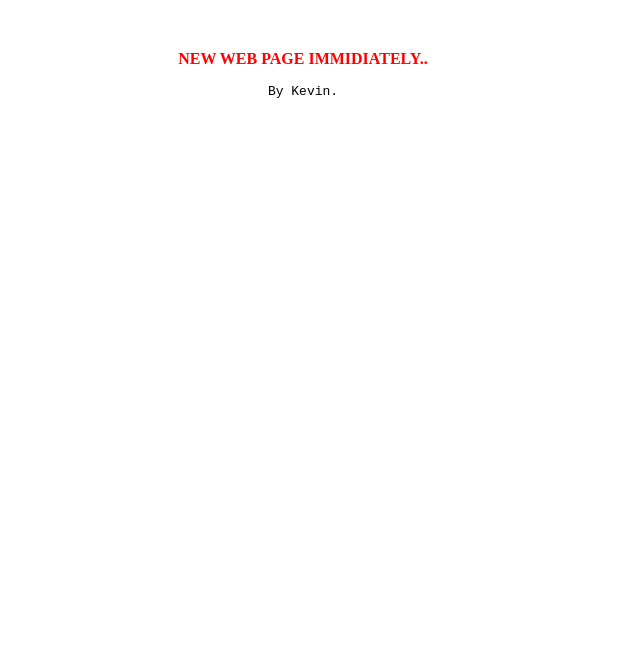
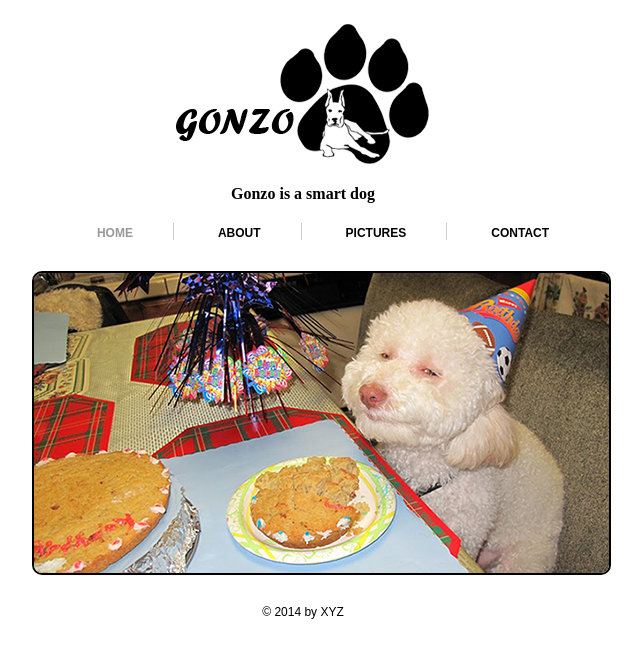
Before and after one commit to Popcev/LearningFromThenewboston, a plain HTML site: page Dogs_Site/index.html in a window 1280 px wide. Shown: the whole page, without its empty margins (337-979 px from the left). Drawn offline with Linux system fonts and the light colour scheme.

Commit message:
BACK UP KEVIN BACKUP :D

```diff
--- a/Dogs_Site/index.html
+++ b/Dogs_Site/index.html
@@ -1,3 +1,76 @@
-<p style="font-weight:bold;margin-top:50px;text-align:center;color:red;">NEW WEB PAGE IMMIDIATELY..
+<!DOCTYPE html PUBLIC "-//W3C//DTD XHTML 1.0 Transitional//EN" "http://www.w3.org/TR/xhtml1/DTD/xhtml1-transitional.dtd">
+<html xmlns="http://www.w3.org/1999/xhtml">
+<head>
+<meta http-equiv="Content-Type" content="text/html; charset=iso-8859-1" />
+<title>GONZO</title>
+<link href="css/style.css" rel="stylesheet" type="text/css" />
+</head>
+<body>
 
-<pre style="text-align:center;">By Kevin.</pre></p>
+
+<!--Header Starts-->
+
+	<div class="header">
+
+		<div class="logo">
+
+			<h1><a href="#">GONZO</a></h1>
+			<br>
+				<h4 style="text-align:center;">Gonzo is a smart dog</h4>
+		</div>
+
+	</div>
+
+<!--==========================Header Ends======================================-->
+
+<!--==============================Navigatin starts=============================-->
+
+	<div class="navigation">
+		<ul>
+			<li><a class="active" href="index.html">HOME</a></li>
+			<li><a href="about.html">ABOUT</a></li>
+			<li><a href="picture.html">PICTURES</a></li>
+			<li class="bdr"><a class="pdg" href="contact.html">CONTACT</a></li>
+		</ul>
+	</div>
+<!--==============================Navigatin Ends=============================-->
+
+<!--==============================Slider Starts==============================-->
+
+		<div id="slider">
+			<ul>
+				<li><a href="#"><img src="images/slide1.png" alt="" /></a></li>
+				<li><a href="#"><img src="images/slide2.png" alt="" /></a></li>
+				<li><a href="#"><img src="images/slide3.png" alt="" /></a></li>
+			</ul>
+		</div>
+
+<!--==============================Slider   Ends==============================-->
+
+
+<!--==============================Footer Starts==============================-->
+
+<div class="footer">
+
+<p>&copy; 2014 by XYZ </p>
+
+<!--==============================Footer Ends==============================-->
+</div>
+
+
+
+<!--==========================Scripts Starts=============================-->
+	<script type="text/javascript" src="js/jquery.js"></script>
+	<script type="text/javascript" src="js/easySlider1.7.js"></script>
+	<script type="text/javascript">
+		$(document).ready(function(){
+			$("#slider").easySlider({
+				auto: true,
+				continuous: true
+			});
+		});
+	</script>
+<!--==========================Scripts Ends=============================-->
+
+</body>
+</html>
```
